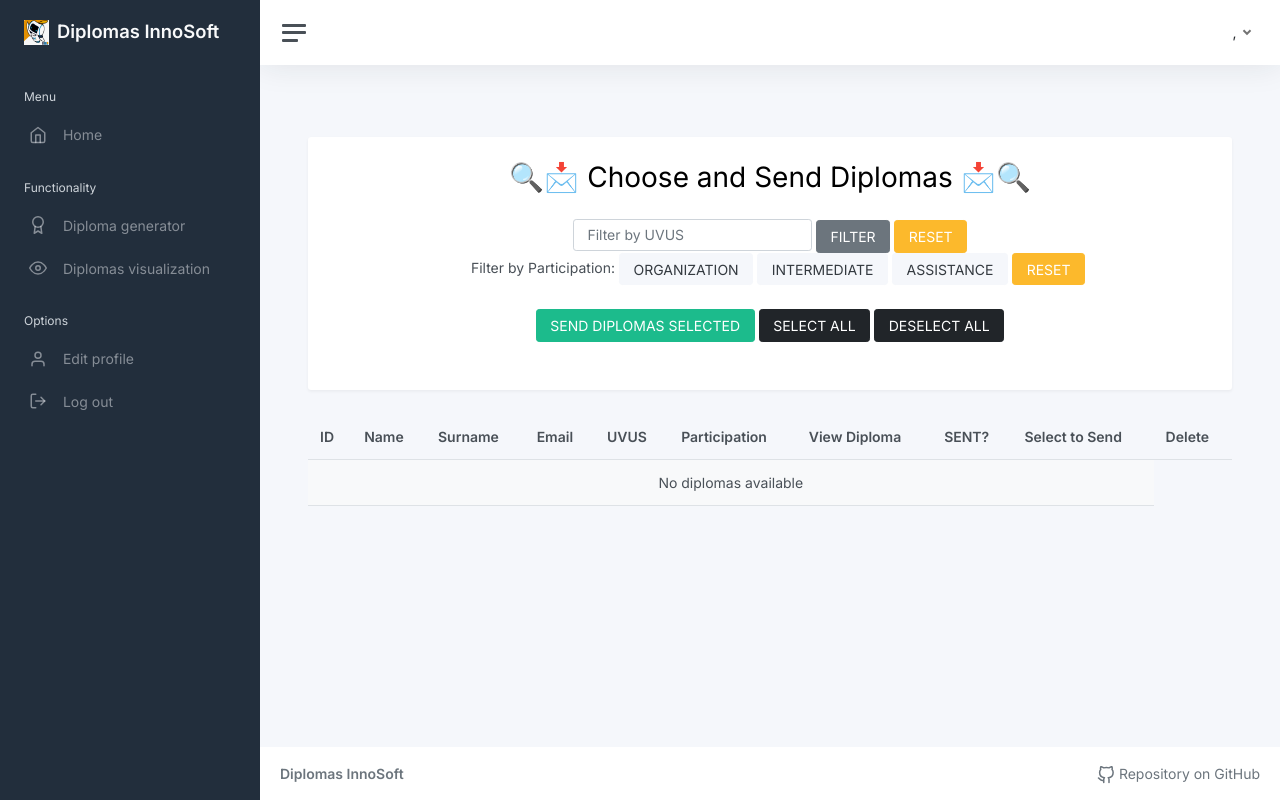
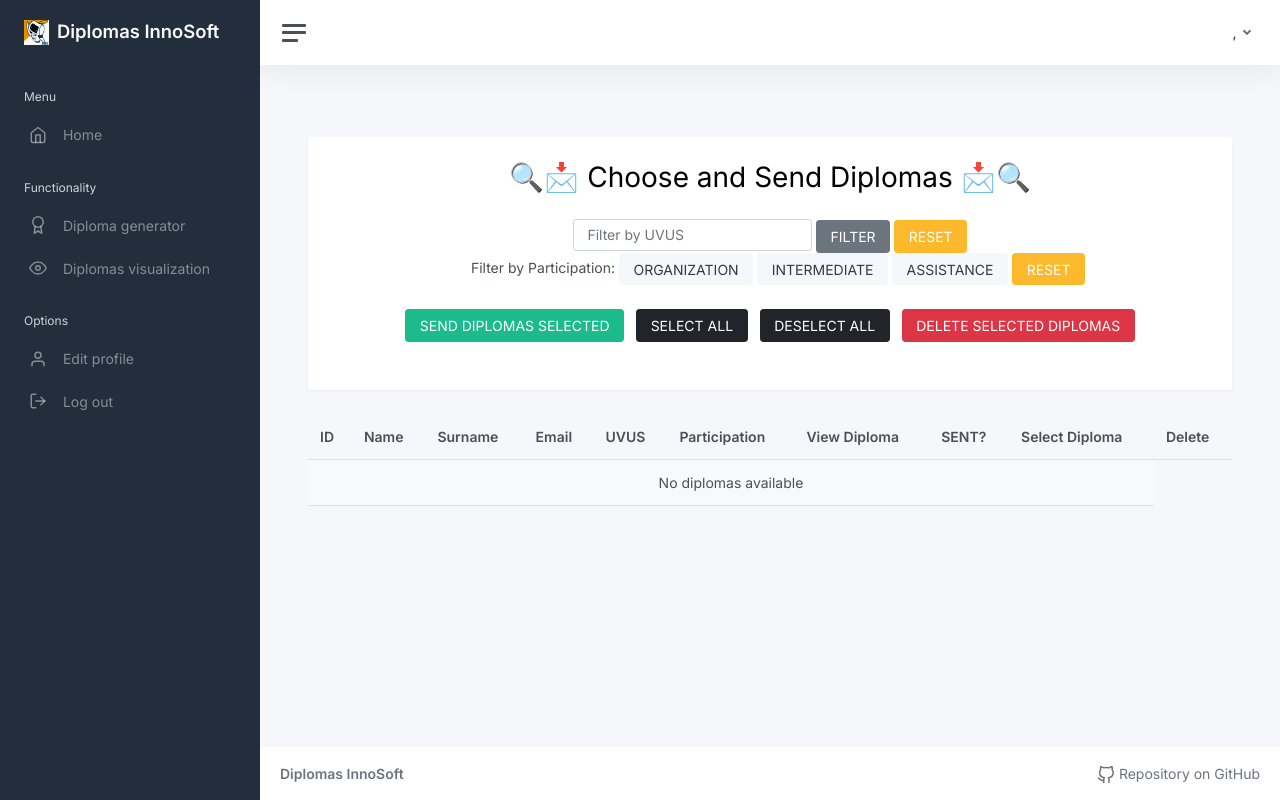
Before and after one commit to alvaroChico2408/innosoft-diplomas-1, a Flask app: page /diplomas-visualization in a window 1280 px wide. Run offline with Flask 3, Linux system fonts and the light colour scheme; the visitor is signed in with stand-in values (Sample User, id 1); data that the repository does not hold is empty; parts of the project's set-up code (start-up, migrations or seed data) failed here and were passed over; some libraries are stand-ins or nearby versions.

Commit message:
[feat] delete all diplomas selected done
Co-authored-by: Álvaro Jiménez Osuna <Alvar0j@users.noreply.github.com>

```diff
--- a/app/modules/diplomas/assets/js/scripts.js
+++ b/app/modules/diplomas/assets/js/scripts.js
@@ -7,6 +7,7 @@ function getSelectedDiplomas() {
     });
     return selectedDiplomas;
 }
+
 
 // Función para enviar los diplomas seleccionados
 function sendSelectedDiplomas() {
@@ -51,11 +52,13 @@ function selectAll() {
     checkboxes.forEach(checkbox => checkbox.checked = true);
 }
 
+
 // Deseleccionar todos los checkboxes
 function deselectAll() {
     const checkboxes = document.querySelectorAll('.send-checkbox');
     checkboxes.forEach(checkbox => checkbox.checked = false);
 }
+
 
 // Filtro por UVUS
 function filterByUVUS() {
@@ -72,6 +75,7 @@ function filterByUVUS() {
     });
 }
 
+
 // Restablecer filtro por UVUS
 function resetFilters() {
     document.getElementById('uvusFilter').value = '';
@@ -80,6 +84,7 @@ function resetFilters() {
         row.style.display = ''; // Mostrar todas las filas
     });
 }
+
 
 // Filtro por Participación
 function filterByParticipation(participation) {
@@ -94,6 +99,7 @@ function filterByParticipation(participation) {
     });
 }
 
+
 // Restablecer filtro por Participación
 function resetParticipationFilter() {
     const rows = document.querySelectorAll('#diplomaTableBody tr');
@@ -101,3 +107,25 @@ function resetParticipationFilter() {
         row.style.display = '';   // Mostrar todas las filas
     });
 }
+
+
+// Manejo de eliminación de múltiples diplomas
+function handleDeleteSelected(event) {
+    const selectedDiplomas = [];
+    document.querySelectorAll('.send-checkbox:checked').forEach(checkbox => {
+        const diplomaIdCell = checkbox.closest('tr').querySelector('td:first-child');
+        if (diplomaIdCell) {
+            selectedDiplomas.push(diplomaIdCell.textContent.trim());
+        }
+    });
+
+    if (selectedDiplomas.length === 0) {
+        event.preventDefault(); // Detener envío del formulario
+        alert("Please select at least one diploma to delete.");
+        return false;
+    }
+
+    // Colocar los IDs en el campo oculto
+    document.getElementById('diplomaIdsInput').value = JSON.stringify(selectedDiplomas);
+    return true; // Permitir el envío del formulario
+}
--- a/app/modules/diplomas/routes.py
+++ b/app/modules/diplomas/routes.py
@@ -1,13 +1,12 @@
-from flask import render_template, redirect, url_for, flash, request, jsonify
+import os
+from app import db, mail_service
+import json
+from flask import render_template, redirect, url_for, flash, request, jsonify, send_file, current_app
 from flask_login import login_required
 from app.modules.diplomas.models import Diploma
 from app.modules.diplomas import diplomas_bp
 from app.modules.diplomas.forms import UploadExcelForm
 from app.modules.diplomas.services import DiplomasService
-import os
-from flask import send_file
-from flask import current_app
-from app import db, mail_service
 
 
 
@@ -121,3 +120,28 @@ def send_diplomas():
 
     db.session.commit()
     return jsonify({'success': True, 'message': f"Successfully sent {sent_count} diplomas."})
+
+
+@diplomas_bp.route('/delete_selected_diplomas', methods=['POST'])
+@login_required
+def delete_selected_diplomas():
+    diploma_ids = request.form.get('diploma_ids')
+    if not diploma_ids:
+        flash('No diploma IDs provided.', 'error')
+        return redirect(url_for('diplomas.diplomas_visualization'))
+
+    try:
+        diploma_ids = json.loads(diploma_ids)
+        diplomas = Diploma.query.filter(Diploma.id.in_(diploma_ids)).all()
+        for diploma in diplomas:
+            file_path = os.path.abspath(diploma.file_path)
+            if os.path.exists(file_path):
+                os.remove(file_path)
+            db.session.delete(diploma)
+        db.session.commit()
+        flash('Selected diplomas deleted successfully.', 'success')
+    except Exception as e:
+        db.session.rollback()
+        flash(f'Error occurred: {e}', 'error')
+
+    return redirect(url_for('diplomas.diplomas_visualization'))
--- a/app/modules/diplomas/templates/diplomas/diplomas-visualization.html
+++ b/app/modules/diplomas/templates/diplomas/diplomas-visualization.html
@@ -22,9 +22,14 @@
     </div>
 
     <div class="actions text-center mb-4">
-        <button class="btn btn-success" onclick="sendSelectedDiplomas()">SEND DIPLOMAS SELECTED</button>
-        <button class="btn btn-dark" onclick="selectAll()">SELECT ALL</button>
-        <button class="btn btn-dark" onclick="deselectAll()">DESELECT ALL</button>
+        <button class="btn btn-success me-2" onclick="sendSelectedDiplomas()">SEND DIPLOMAS SELECTED</button>
+        <button class="btn btn-dark me-2" onclick="selectAll()">SELECT ALL</button>
+        <button class="btn btn-dark me-2" onclick="deselectAll()">DESELECT ALL</button>
+        <form id="deleteDiplomasForm" method="POST" action="{{ url_for('diplomas.delete_selected_diplomas') }}" onsubmit="return handleDeleteSelected(event);" style="display: inline;">
+            <input type="hidden" name="_method" value="DELETE">
+            <input type="hidden" name="diploma_ids" id="diplomaIdsInput">
+            <button type="submit" class="btn btn-danger">DELETE SELECTED DIPLOMAS</button>
+        </form>
     </div>
 </div>
 
@@ -60,7 +65,7 @@
             <th>Participation</th>
             <th>View Diploma</th>
             <th>SENT?</th>
-            <th>Select to Send</th>
+            <th>Select Diploma</th>
             <th>Delete</th>
         </tr>
     </thead>
```
Lines whose indentation alone changed are shown as unchanged.
